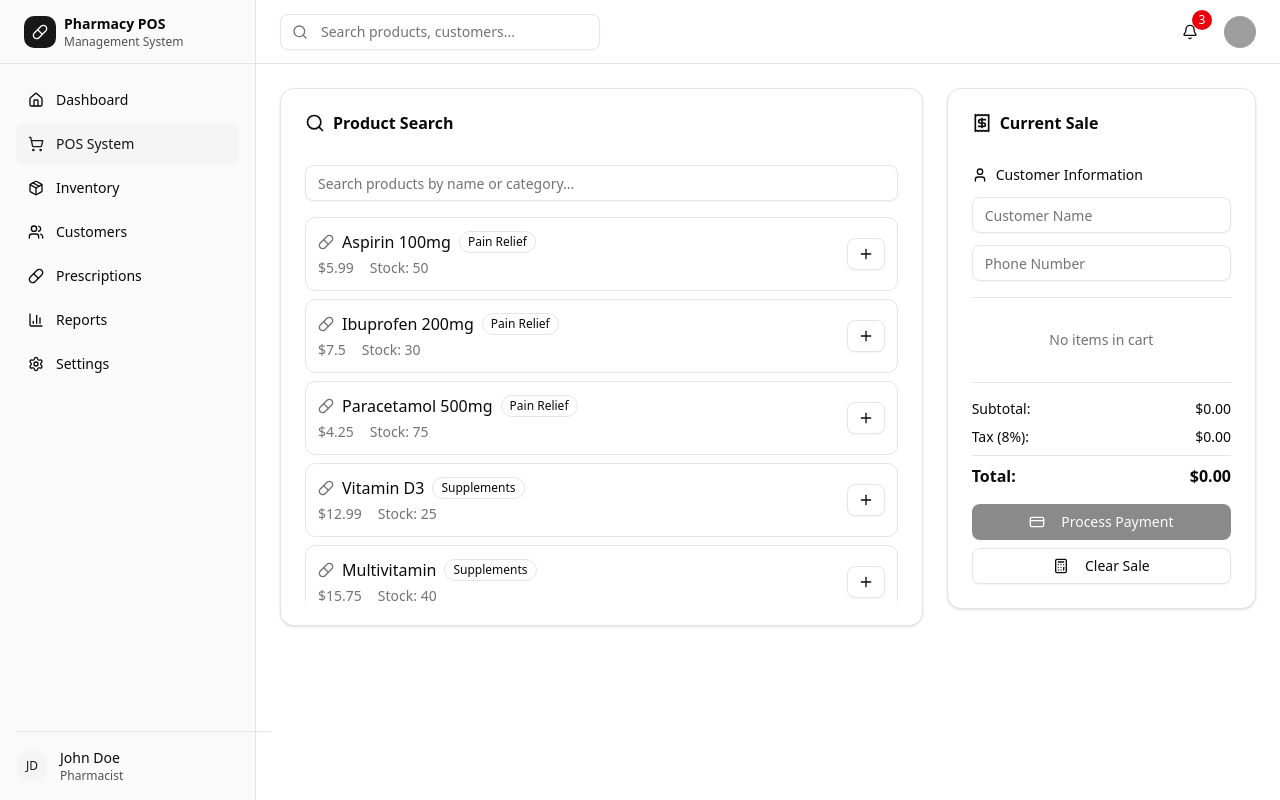
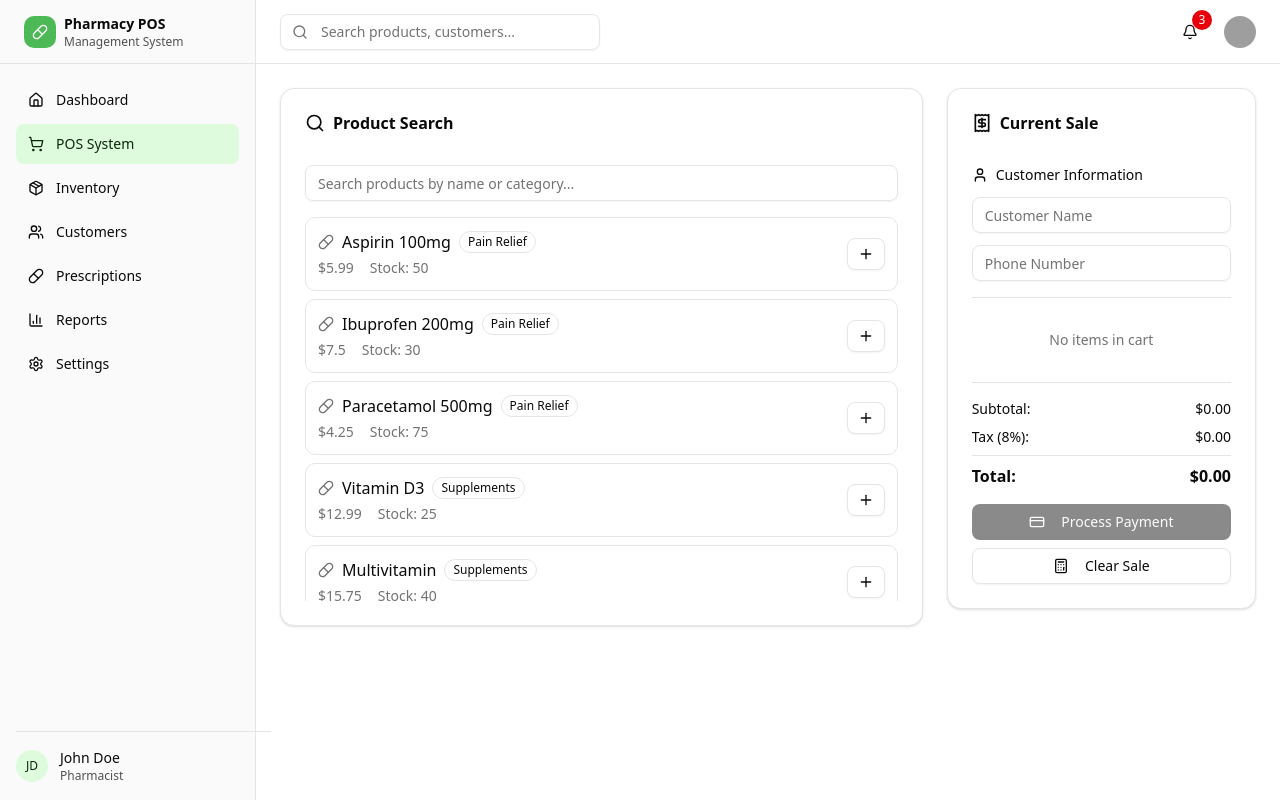
Before and after one commit to vh-consult/vhc-mvp, a Next.js app: page /pos in a window 1280 px wide. Built offline with nearby package versions, Linux system fonts and the light colour scheme; grey boxes are pictures that could not be loaded.

Commit message:
style(theme): add brand green to charts and sidebar variables

```diff
--- a/app/globals.css
+++ b/app/globals.css
@@ -63,17 +63,17 @@
   --border: oklch(0.922 0 0);
   --input: oklch(0.922 0 0);
   --ring: oklch(0.708 0 0);
-  --chart-1: oklch(0.646 0.222 41.116);
+  --chart-1: oklch(0.75 0.2 145); /* brand green */
   --chart-2: oklch(0.6 0.118 184.704);
   --chart-3: oklch(0.398 0.07 227.392);
   --chart-4: oklch(0.828 0.189 84.429);
   --chart-5: oklch(0.769 0.188 70.08);
   --sidebar: oklch(0.985 0 0);
   --sidebar-foreground: oklch(0.145 0 0);
-  --sidebar-primary: oklch(0.205 0 0);
+  --sidebar-primary: oklch(0.7 0.17 145); /* green for sidebar icon bg */
   --sidebar-primary-foreground: oklch(0.985 0 0);
-  --sidebar-accent: oklch(0.97 0 0);
-  --sidebar-accent-foreground: oklch(0.205 0 0);
+  --sidebar-accent: oklch(0.96 0.05 145); /* subtle green accent for active */
+  --sidebar-accent-foreground: oklch(0.25 0.06 145);
   --sidebar-border: oklch(0.922 0 0);
   --sidebar-ring: oklch(0.708 0 0);
 }
@@ -97,17 +97,17 @@
   --border: oklch(1 0 0 / 10%);
   --input: oklch(1 0 0 / 15%);
   --ring: oklch(0.556 0 0);
-  --chart-1: oklch(0.488 0.243 264.376);
+  --chart-1: oklch(0.72 0.2 145); /* brand green (dark) */
   --chart-2: oklch(0.696 0.17 162.48);
   --chart-3: oklch(0.769 0.188 70.08);
   --chart-4: oklch(0.627 0.265 303.9);
   --chart-5: oklch(0.645 0.246 16.439);
   --sidebar: oklch(0.205 0 0);
   --sidebar-foreground: oklch(0.985 0 0);
-  --sidebar-primary: oklch(0.488 0.243 264.376);
+  --sidebar-primary: oklch(0.6 0.18 145); /* green for dark sidebar icon bg */
   --sidebar-primary-foreground: oklch(0.985 0 0);
-  --sidebar-accent: oklch(0.269 0 0);
-  --sidebar-accent-foreground: oklch(0.985 0 0);
+  --sidebar-accent: oklch(0.32 0.05 145);
+  --sidebar-accent-foreground: oklch(0.95 0 0);
   --sidebar-border: oklch(1 0 0 / 10%);
   --sidebar-ring: oklch(0.556 0 0);
 }
```
